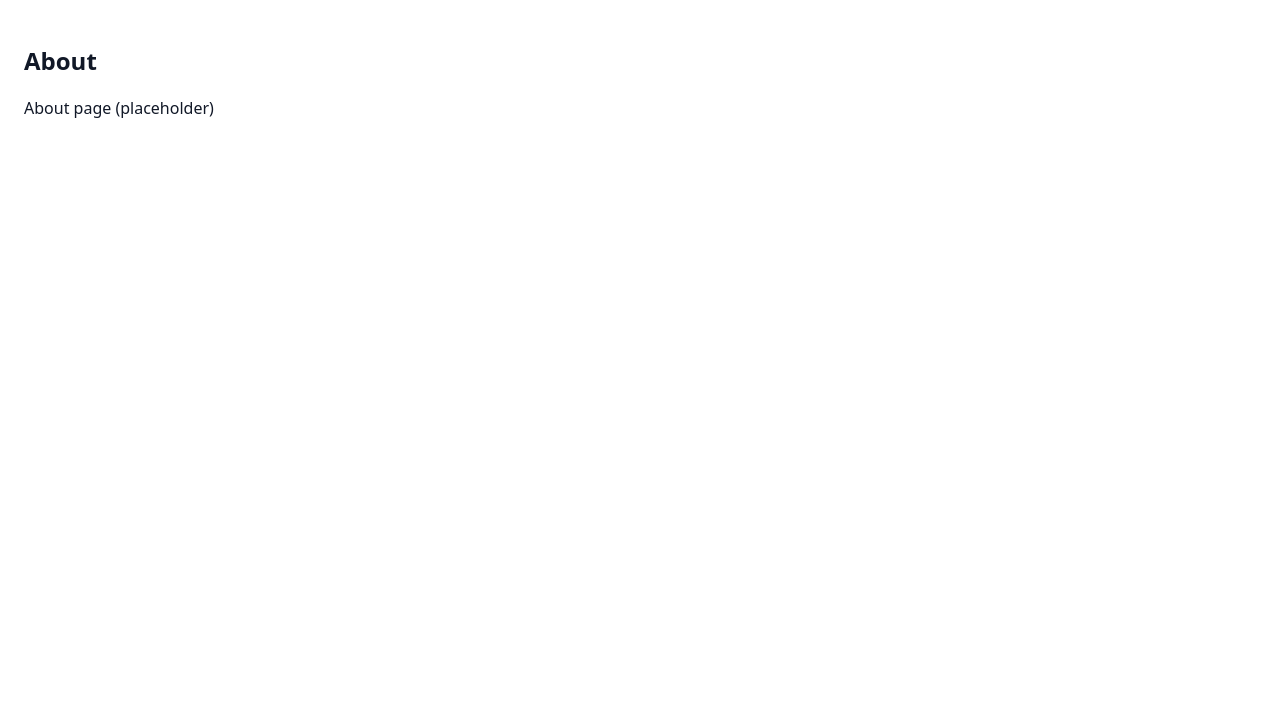
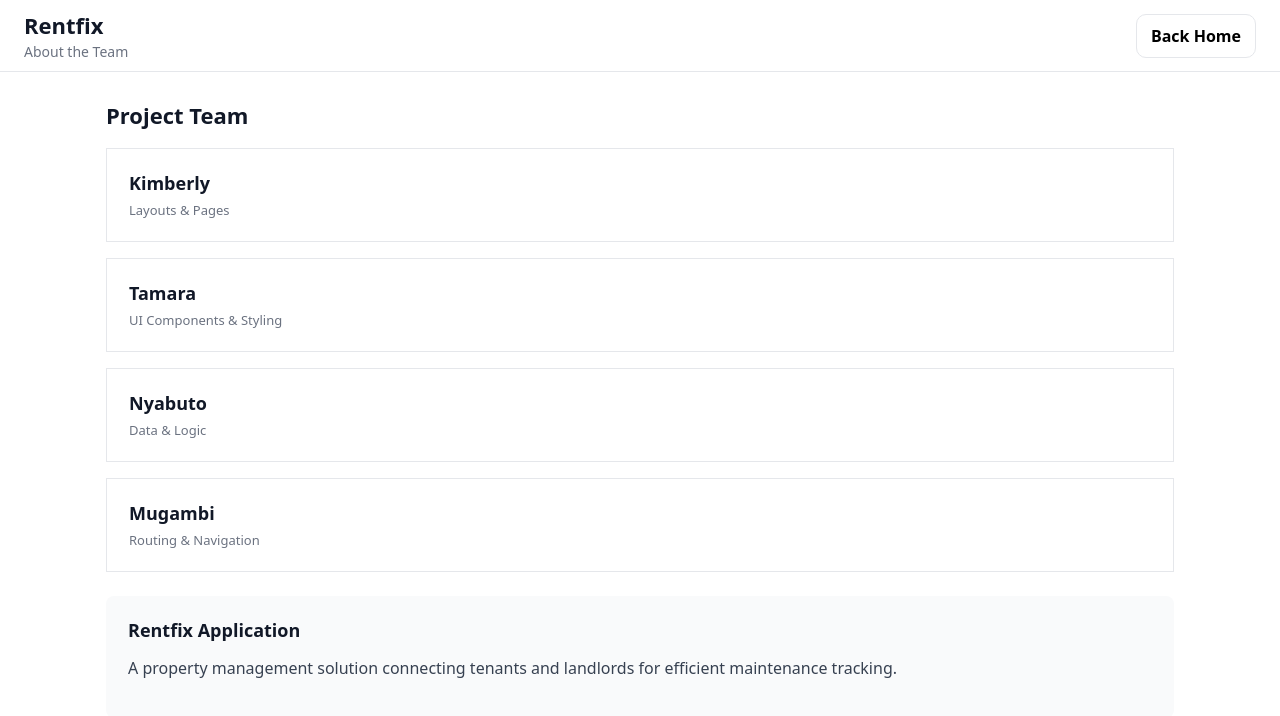
Before and after one commit to ronnyabuto/rentfix, a React (Vite) app: page /about in a window 1280 px wide. Shown: the top 716 px of the page. Built offline with nearby package versions, Linux system fonts and the light colour scheme.

Commit message:
added about page and updated home link

```diff
--- a/src/pages/About.jsx
+++ b/src/pages/About.jsx
@@ -1,8 +1,47 @@
+import { useNavigate } from "react-router-dom";
+
 export default function About() {
+  const nav = useNavigate();
+
+  const team = [
+    { name: "Kimberly", role: "Layouts & Pages" },
+    { name: "Tamara", role: "UI Components & Styling" },
+    { name: "Nyabuto", role: "Data & Logic" },
+    { name: "Mugambi", role: "Routing & Navigation" },
+  ];
+
   return (
-    <div style={{ padding: 24 }}>
-      <h2>About</h2>
-      <p>About page (placeholder)</p>
+    <div className="l-simple-page">
+      <header className="t-simple-top">
+        <div>
+          <div className="t-simple-brand">Rentfix</div>
+          <div className="t-simple-sub">About the Team</div>
+        </div>
+
+        <button className="t-simple-logout" onClick={() => nav("/")}>
+          Back Home
+        </button>
+      </header>
+
+      <main className="t-simple-main">
+        <h2 className="t-simple-h2" style={{ marginBottom: 18 }}>Project Team</h2>
+
+        <div className="t-simple-list">
+          {team.map((member) => (
+            <div key={member.name} className="t-simple-card">
+              <div className="t-simple-title">{member.name}</div>
+              <div className="t-simple-meta">{member.role}</div>
+            </div>
+          ))}
+        </div>
+
+        <div style={{ marginTop: 24, padding: 22, background: "#f9fafb", borderRadius: 8 }}>
+          <div className="t-simple-title">Rentfix Application</div>
+          <p className="t-simple-desc">
+            A property management solution connecting tenants and landlords for efficient maintenance tracking.
+          </p>
+        </div>
+      </main>
     </div>
   );
 }
--- a/src/pages/Home.jsx
+++ b/src/pages/Home.jsx
@@ -53,6 +53,10 @@ export default function Home() {
           Continue as {selected}
         </button>
 
+        <div className="home-hint" style={{ textAlign: 'center', cursor: 'pointer' }} onClick={() => nav('/about')}>
+          About Rentfix
+        </div>
+
       </div>
     </div>
   );
```
